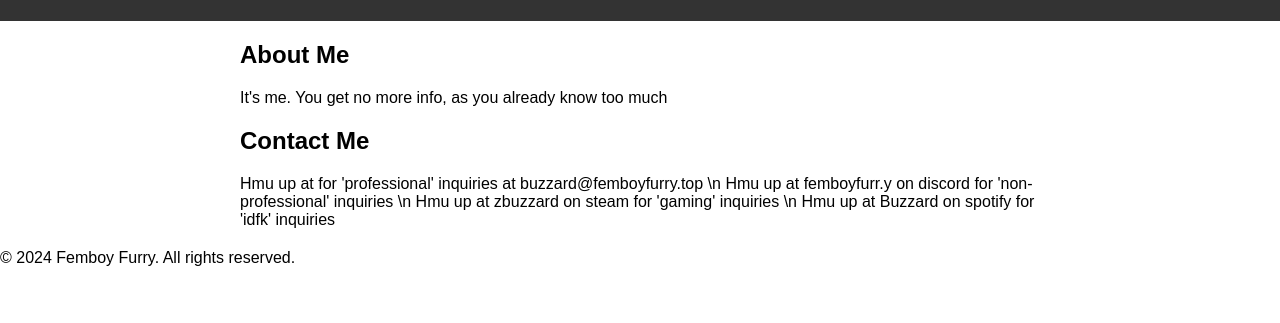
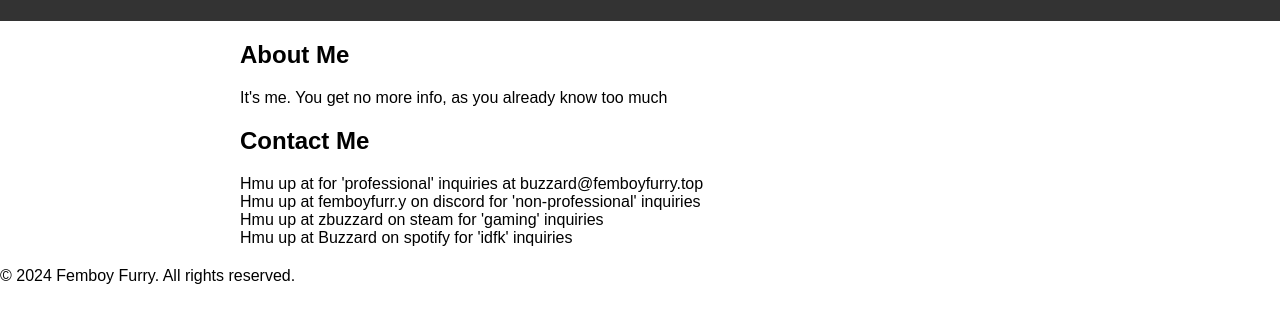
Before and after one commit to zbuzzard/femboyfurry.top, a plain HTML site: page index.html in a window 1280 px wide. Shown: the part 99-422 px from the top of the page. Drawn offline with Linux system fonts and the light colour scheme.

Commit message:
Update index.html

```diff
--- a/index.html
+++ b/index.html
@@ -35,7 +35,7 @@
     <p>It's me. You get no more info, as you already know too much</p>
 
     <h2>Contact Me</h2>
-    <p>Hmu up at for 'professional' inquiries at buzzard@femboyfurry.top \n Hmu up at femboyfurr.y on discord for 'non-professional' inquiries \n Hmu up at zbuzzard on steam for 'gaming' inquiries \n Hmu up at Buzzard on spotify for 'idfk' inquiries</p>
+    <p>Hmu up at for 'professional' inquiries at buzzard@femboyfurry.top <br> Hmu up at femboyfurr.y on discord for 'non-professional' inquiries <br> Hmu up at zbuzzard on steam for 'gaming' inquiries <br> Hmu up at Buzzard on spotify for 'idfk' inquiries</p>
 </div>
 
 <footer>
```
